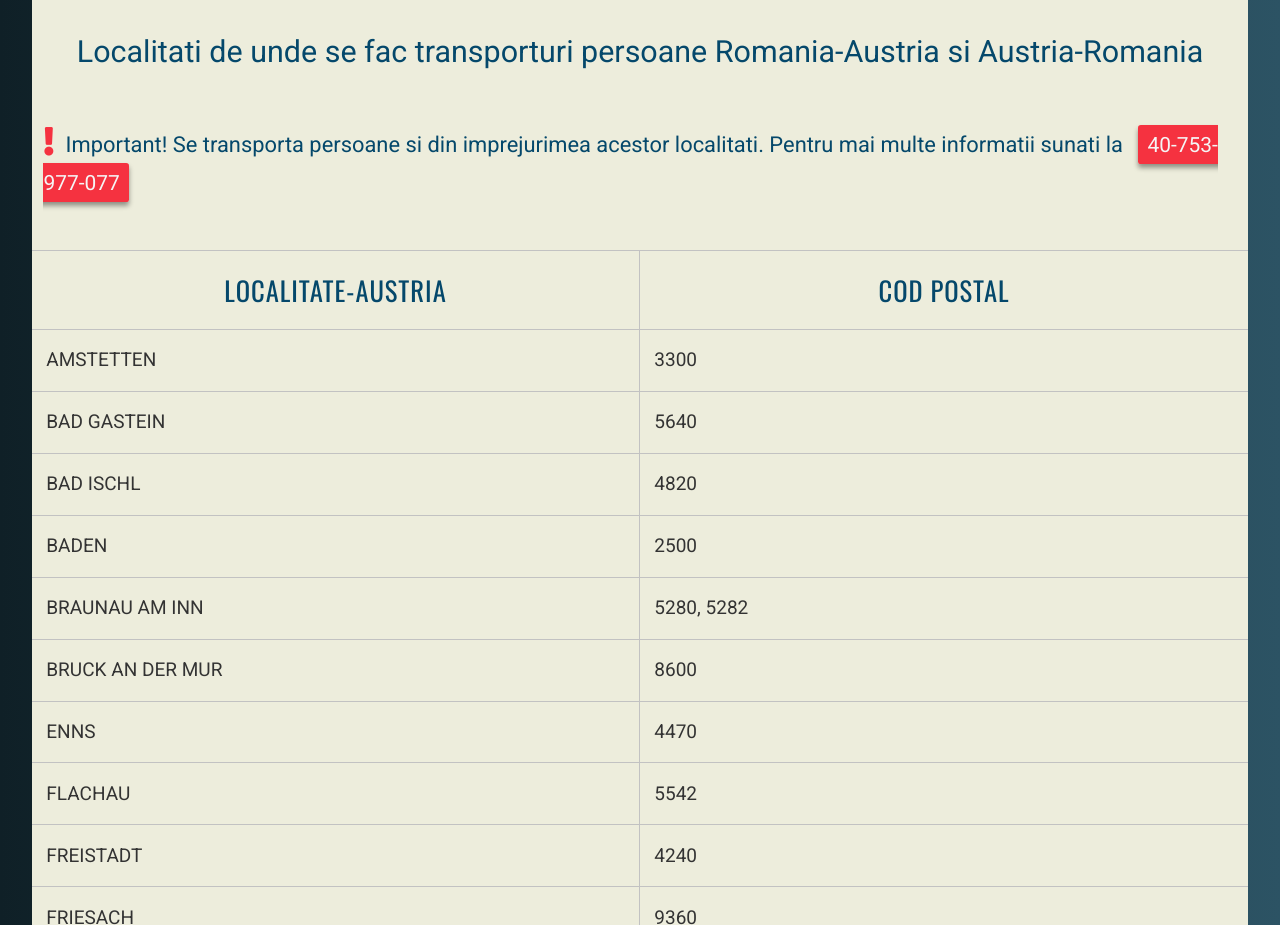
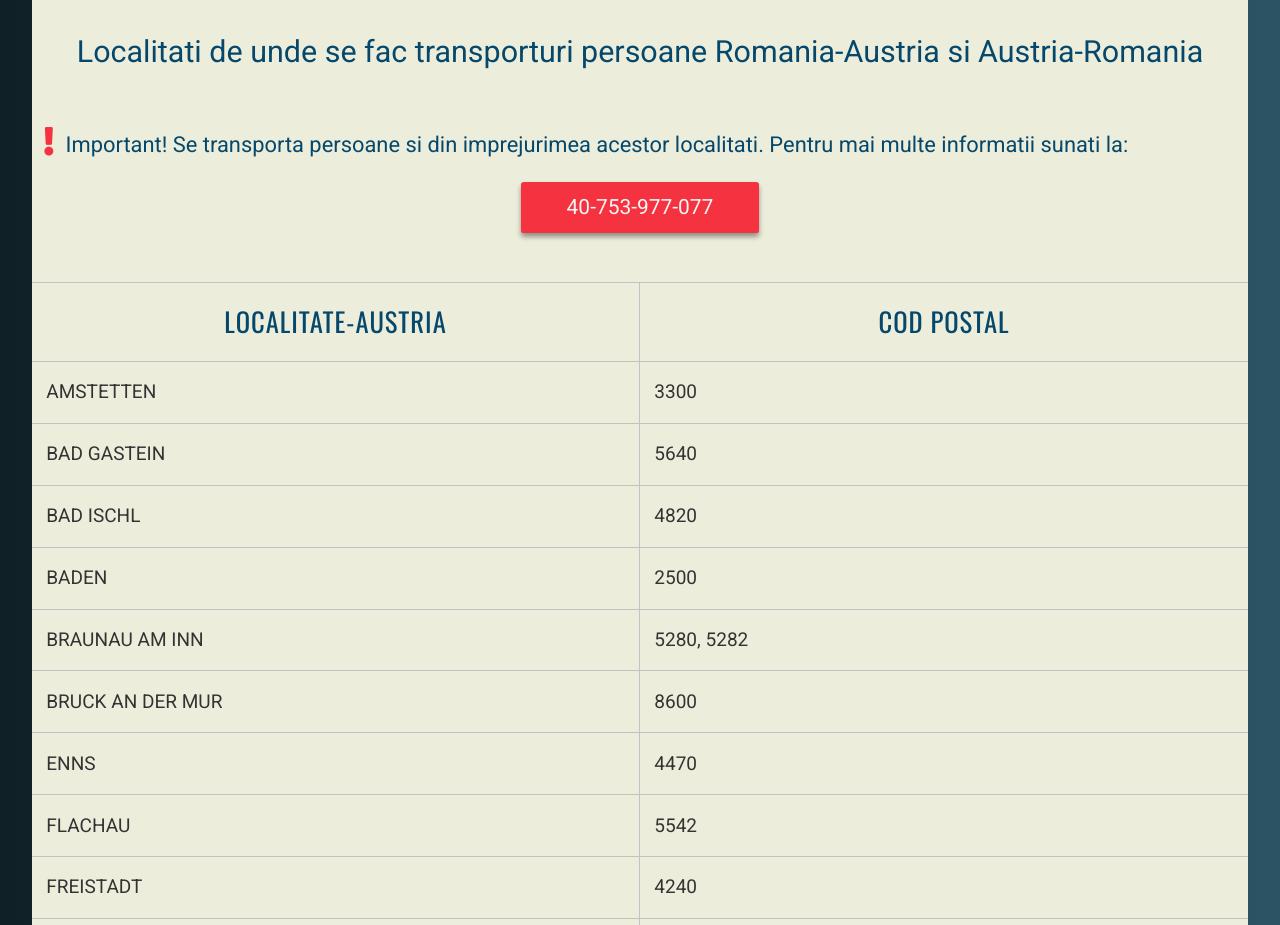
Before and after one commit to echo7yankee/Porumbelu-Tour, a plain HTML site: page index.html in a window 1280 px wide. Shown: the part 960-1885 px from the top of the page. Drawn offline with nearby package versions, Linux system fonts and the light colour scheme.

Commit message:
Centered the number button on all screens

```diff
--- a/index.html
+++ b/index.html
@@ -101,7 +101,7 @@
             <p class="locations__paragraph"> <i class="fas fa-exclamation locations__icon"></i>Important! Se transporta
                 persoane si din
                 imprejurimea
-                acestor localitati. Pentru mai multe informatii sunati la <a href="tel:40753977077" class="contact__message locations__number">40-753-977-077</a>
+                acestor localitati. Pentru mai multe informatii sunati la: <a href="tel:40753977077" class="contact__message locations__number">40-753-977-077</a>
             </p>
         </div>
         <div class="locations__container">
--- a/style/partials/_locations.scss
+++ b/style/partials/_locations.scss
@@ -57,10 +57,10 @@
   &__number:visited {
     color: $white;
     text-decoration: none;
-    margin-left: 1rem;
+    margin: 2rem auto;
     font-size: 2.2rem;
     width: 25rem;
-    display: inline;
+    display: block;
     padding: 0.8rem 1rem;
     background-color: $redCoral;
     text-align: center;
```
Also changed, not shown: style/main/main.css, 1 other file.
